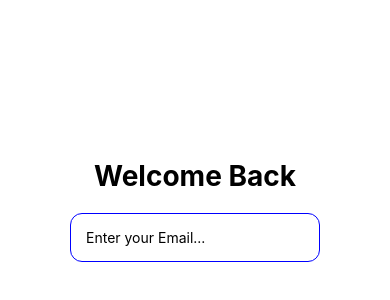
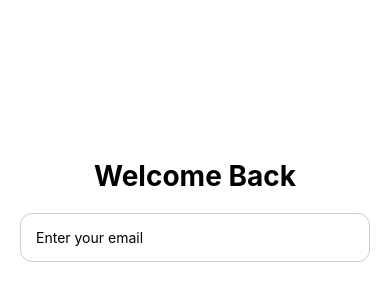
Before and after one commit to sajin-cl/React-Native-beginer-lvl1, a React Native app: screen / in a window 390 px wide. Shown: the part 212-512 px from the top of the page. Built offline with nearby package versions, Linux system fonts and the light colour scheme.

Commit message:
login screen email field added

```diff
--- a/src/screens/LoginScreen.js
+++ b/src/screens/LoginScreen.js
@@ -1,32 +1,45 @@
-import { View, Text, TextInput } from "react-native";
+import { View, Text, TextInput, StyleSheet } from "react-native";
 
 export default function LoginScreen() {
-  return (
-    <View
-      style={{
+    return (
+        <View
+            style={styles?.container}
+        >
+            <Text
+                style={styles?.greetingText}
+            >Welcome Back</Text>
+
+            <TextInput
+                placeholder="Enter your email"
+                style={styles?.emailField}
+                keyboardType="email-address"
+                autoCapitalize="none"
+                autoCorrect={false}
+            />
+        </View>
+
+    );
+}
+
+const styles = StyleSheet.create({
+    container: {
         flex: 1,
         justifyContent: "center",
         alignItems: "center",
-        padding:20
-      }}
-    >
-      <Text
-      style={{
-        fontSize:28,
-        fontWeight:'bold',
-        marginBottom:20
-      }}
-      >Welcome Back</Text>
+        padding: 20
+    },
 
-      <TextInput
-      placeholder="Enter your Email..."
-      style={{
-        borderWidth:1,
-        borderColor:'blue',
-        padding:15,
-        borderRadius:12
-      }}
-      />
-    </View>
-  );
-}
+    greetingText: {
+        fontSize: 28,
+        fontWeight: 'bold',
+        marginBottom: 20
+    },
+    emailField: {
+        borderWidth: 1,
+        borderColor: '#ccc',
+        padding: 15,
+        borderRadius: 12,
+        width: '100%'
+    }
+
+});
```
